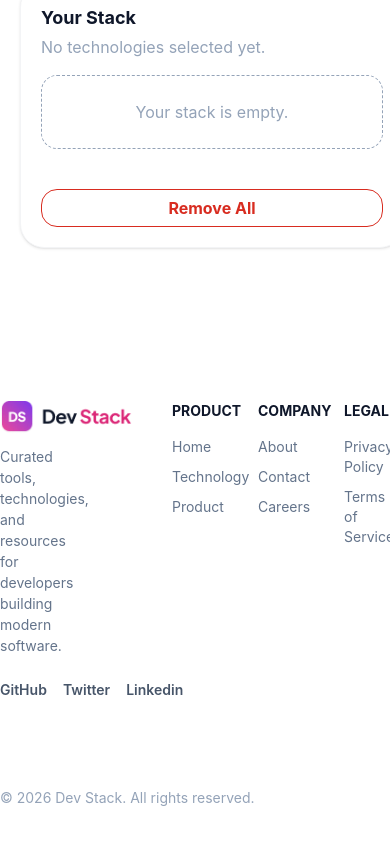
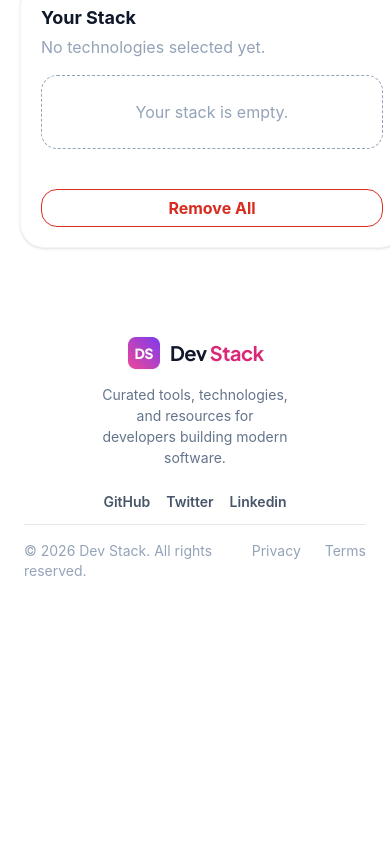
Before and after one commit to sakibhasan077/DevStack, a React (Vite) app: page / in a window 390 px wide. Shown: the part 6392-7236 px from the top of the page. After the commit the page ends 7021 px from the top, so only its background shows below. Built offline with nearby package versions, Linux system fonts and the light colour scheme.

Commit message:
Make footer section responsive

```diff
--- a/src/components/footer/Footer.tsx
+++ b/src/components/footer/Footer.tsx
@@ -1,13 +1,15 @@
 import Logo from "../../assets/images/logo-text.png";
 const Footer = () => {
   return (
-    <footer className="container mx-auto mt-22">
-      <div className="pt-16 pb-14">
-        <div className="grid grid-cols-5 gap-10">
+    <footer className="container mx-auto mt-14 md:mt-22">
+      <div className="pt-8 md:pt-16 pb-3 md:pb-14 w-full ">
+        <div className="grid grid-cols-5 gap-10 w-full justify-items-center">
           {/* FirstCol  */}
-          <div className="col-span-2">
-            <img className="mb-3" src={Logo} alt="Footer Logo" />
-            <p className="text-[14px] text-[#64748B] mb-3 pr-20">
+          <div className="col-span-5  md:col-span-2 w-full grid justify-items-center md:justify-items-start text-center md:text-start">
+            <div>
+              <img className="mb-3" src={Logo} alt="Footer Logo" />
+            </div>
+            <p className="text-[14px] text-[#64748B] mb-3 px-25 md:px-0 md:pr-20">
               Curated tools, technologies, and resources for developers building
               modern software.
             </p>
@@ -24,8 +26,10 @@ const Footer = () => {
             </ul>
           </div>
           {/* SecondCol  */}
-          <div className="col-span-1">
-            <h3 className="text-[#0F172A] text-[14px] mb-4 font-bold uppercase">Product</h3>
+          <div className="hidden md:col-span-1 md:block">
+            <h3 className="text-[#0F172A] text-[14px] mb-4 font-bold uppercase">
+              Product
+            </h3>
             <ul>
               <li className="text-sm text-[#64748B] mb-2.5">
                 <a href="#">Home</a>
@@ -39,8 +43,10 @@ const Footer = () => {
             </ul>
           </div>
           {/* ThirdCol  */}
-          <div className="col-span-1">
-            <h3 className="text-[#0F172A] text-[14px] mb-4 font-bold uppercase">Company</h3>
+          <div className="hidden md:col-span-1  md:block">
+            <h3 className="text-[#0F172A] text-[14px] mb-4 font-bold uppercase">
+              Company
+            </h3>
             <ul>
               <li className="text-sm text-[#64748B] mb-2.5">
                 <a href="#">About</a>
@@ -54,8 +60,10 @@ const Footer = () => {
             </ul>
           </div>
           {/* ForthCol  */}
-          <div className="col-span-1">
-            <h3 className="text-[#0F172A] text-[14px] mb-4 font-bold uppercase">Legal</h3>
+          <div className="hidden md:col-span-1  md:block">
+            <h3 className="text-[#0F172A] text-[14px] mb-4 font-bold uppercase">
+              Legal
+            </h3>
             <ul>
               <li className="text-sm text-[#64748B] mb-2.5">
                 <a href="#">Privacy Policy</a>
@@ -66,11 +74,20 @@ const Footer = () => {
             </ul>
           </div>
         </div>
-
       </div>
-        <div className="mt-8 text-[#94A3B8] text-sm mb-12">
-          <p>© 2026 Dev Stack. All rights reserved.</p>
-        </div>
+      {/* CopyRight */}
+      <hr className="text-gray-200 mx-6 md:mx-auto" />
+      <div className="mt-4 md:mt-8 text-[#94A3B8] text-sm mb-12 flex justify-between mx-6 md:mx-0">
+        <p>© 2026 Dev Stack. All rights reserved.</p>
+        <p className="flex gap-6">
+          <span>
+            <a href="#">Privacy</a>
+          </span>
+          <span>
+            <a href="#">Terms</a>
+          </span>
+        </p>
+      </div>
     </footer>
   );
 };
```
